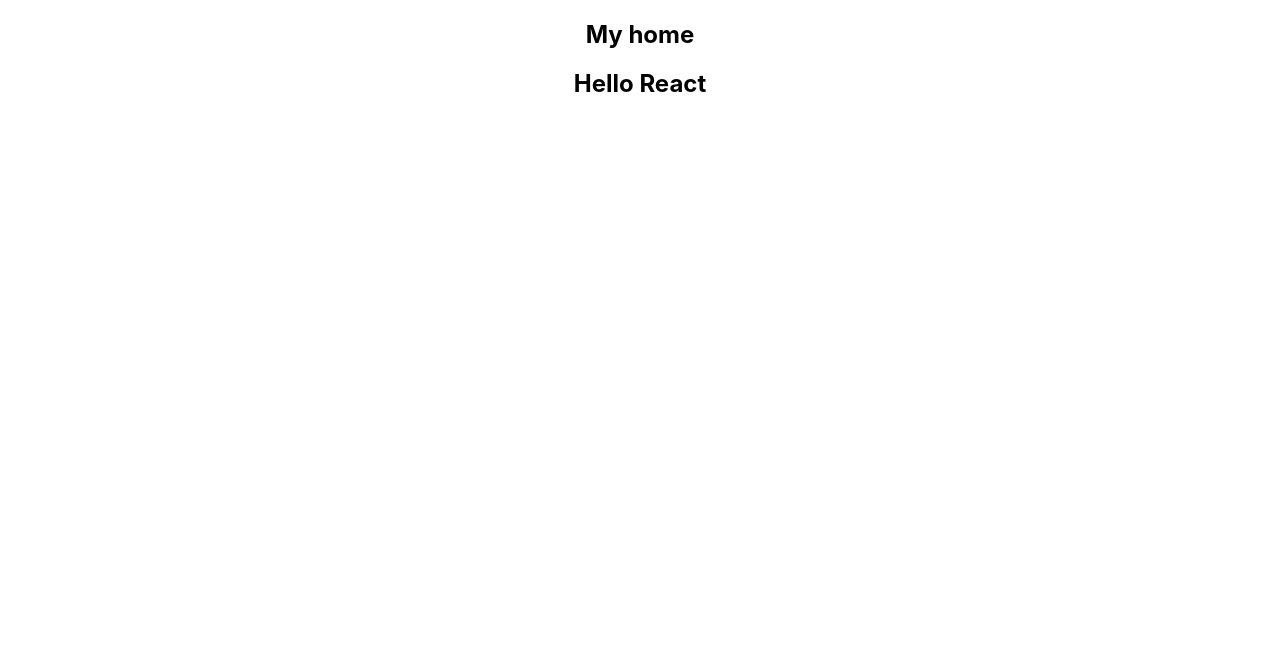
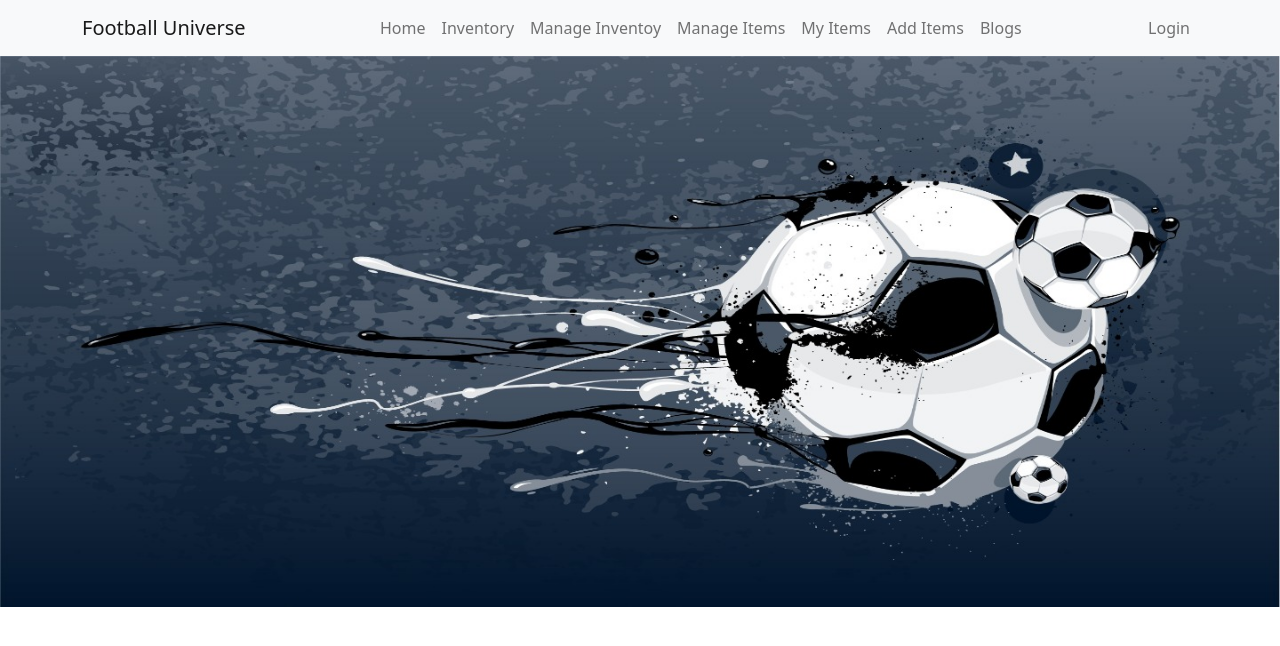
Before and after one commit to Faizul-Rien/Football-Shop-client, a React (Create React App) app: page /manage in a window 1280 px wide. Before the commit this address had no page. Shown: the top 646 px of the page. Built offline with nearby package versions, Linux system fonts and the light colour scheme.

Commit message:
add navbar and banner

```diff
--- a/src/App.js
+++ b/src/App.js
@@ -6,7 +6,6 @@
   return (
     <div className="App">
       <Home></Home>
-      <h2>Hello React</h2>
 
       <Routes>
 
--- a/src/Components/Header/Header.js
+++ b/src/Components/Header/Header.js
@@ -1,10 +1,55 @@
 import React from 'react';
+import { Container, Nav, Navbar } from 'react-bootstrap';
 import { Link } from 'react-router-dom';
 
 const Header = () => {
     return (
         <div>
+           <Navbar
+      collapseOnSelect
+      expand="lg"
+      bg="light"
+      sticky="top"
+      variant="light"
+    >
+      <Container>
+        <Navbar.Brand as={Link} to="/home">
+         Football Universe
+        </Navbar.Brand>
+        <Navbar.Toggle aria-controls="responsive-navbar-nav" />
+        <Navbar.Collapse id="responsive-navbar-nav">
+          <Nav className="m-auto">
+            <Nav.Link as={Link} to="/home">
+              Home
+            </Nav.Link>
+            <Nav.Link as={Link} to="/inventory">
+              Inventory
+            </Nav.Link>
+            <Nav.Link as={Link} to="/manage">
+              Manage Inventoy
+            </Nav.Link>
+            <Nav.Link as={Link} to="/manageItem">
+              Manage Items
+            </Nav.Link>
+            <Nav.Link as={Link} to="/myItem">
+              My Items
+            </Nav.Link>
+            <Nav.Link as={Link} to="/add">
+              Add Items
+            </Nav.Link>
 
+            <Nav.Link as={Link} to="/blogs">
+              Blogs
+            </Nav.Link>
+          </Nav>
+          <Nav>
+            <Nav.Link as={Link} to="/login">
+              Login
+            </Nav.Link>
+          </Nav>
+        </Navbar.Collapse>
+      </Container>
+    </Navbar>
         </div>
     );
 };
--- a/src/Components/Home/Home.js
+++ b/src/Components/Home/Home.js
@@ -1,11 +1,13 @@
 import React from 'react';
 import Header from '../Header/Header';
+import banner from '../../Images/f-banner.jpeg';
 
 const Home = () => {
     return (
         <div>
-            <h2>My home</h2>
             <Header></Header>
+            <img className='w-100 mb-5' src={banner} alt="banner" />
+
         </div>
     );
 };
--- a/src/index.js
+++ b/src/index.js
@@ -4,6 +4,7 @@
 import App from './App';
 import reportWebVitals from './reportWebVitals';
 import { BrowserRouter } from 'react-router-dom';
+import 'bootstrap/dist/css/bootstrap.min.css';
 
 const root = ReactDOM.createRoot(document.getElementById('root'));
 root.render(
```
Also changed, not shown: public/football.json (added, +83 -0 lines), src/Images/f-banner.jpeg (added).
